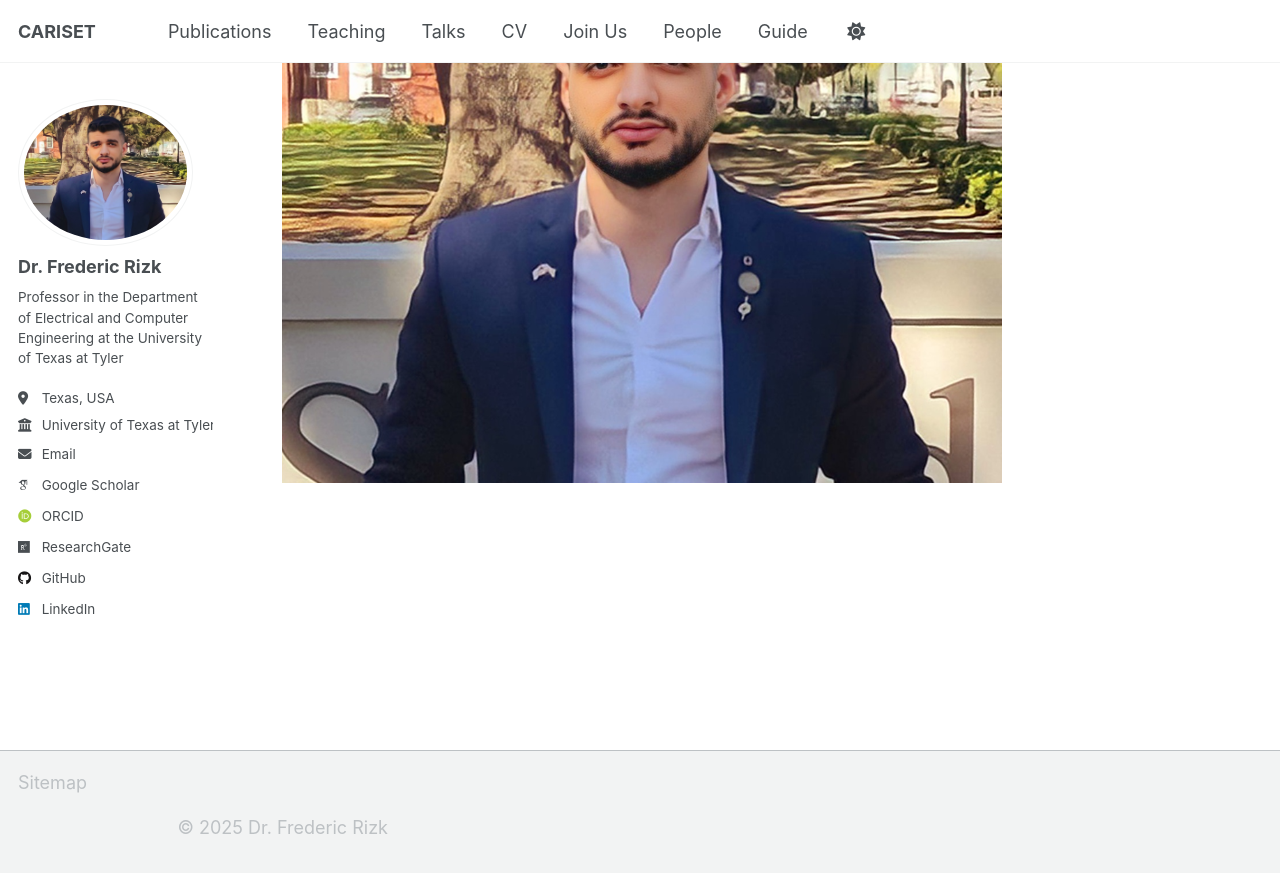
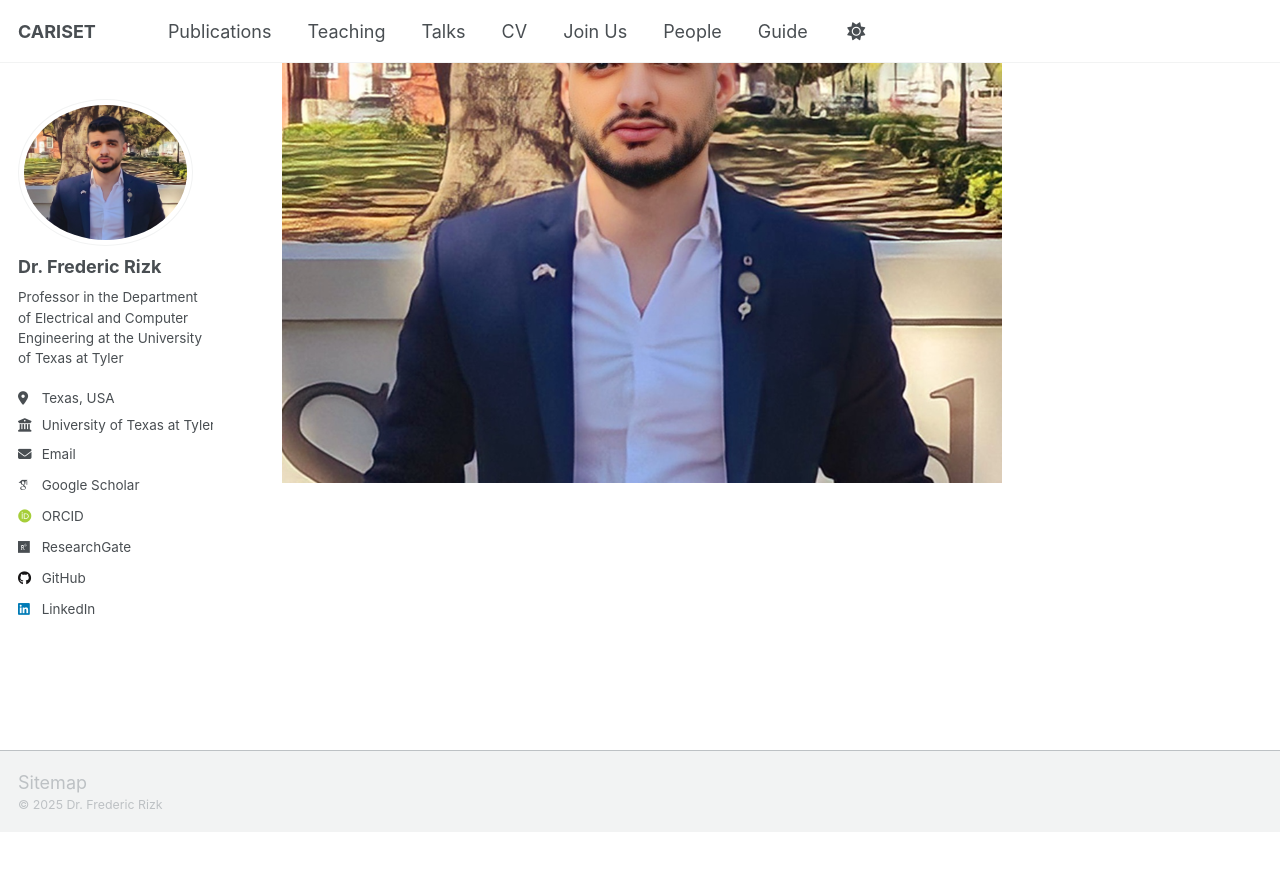
Before and after one commit to FredericRizk/CARISET.github.io, a Jekyll site: the page built from _pages/about.md, in a window 1280 px wide and 900 px high, scrolled down 2853 px. Shown: the top 873 px of the window. Built offline with Jekyll 4.4.1, drawn with Linux system fonts in a browser that asks for light colours; some web fonts are replaced; a script that is not in the unit is left out; after the commit the page ends 3685 px from its top, so only the background shows below that.

Commit message:
Update footer.html

```diff
--- a/_includes/footer.html
+++ b/_includes/footer.html
@@ -1,5 +1,3 @@
-<footer class="site-footer">
-  <div class="wrapper">
-    <p class="text">© {{ site.time | date: '%Y' }} Dr. Frederic Rizk</p>
-  </div>
-</footer>
+<div class="page__footer-copyright">
+  &copy; {{ site.time | date: '%Y' }} Dr. Frederic Rizk
+</div>
```
